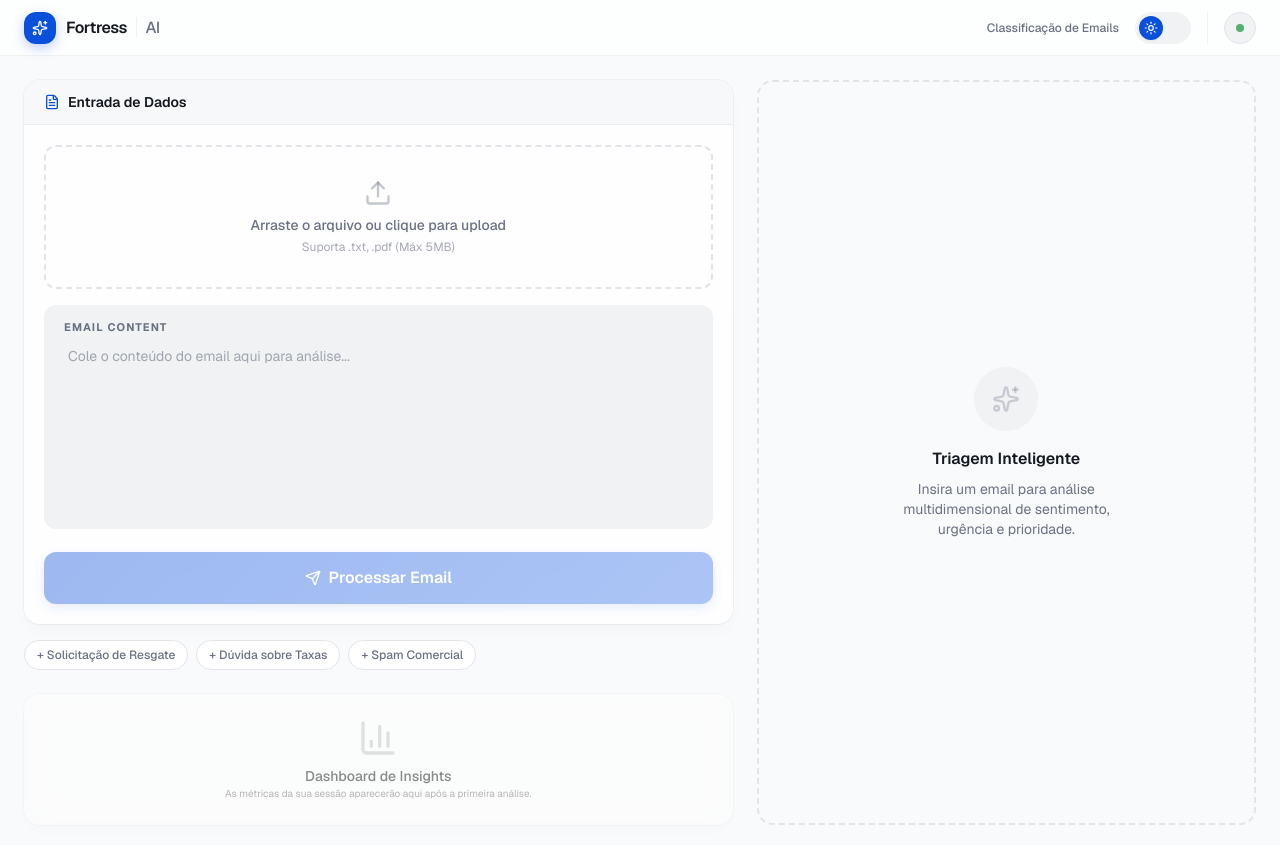
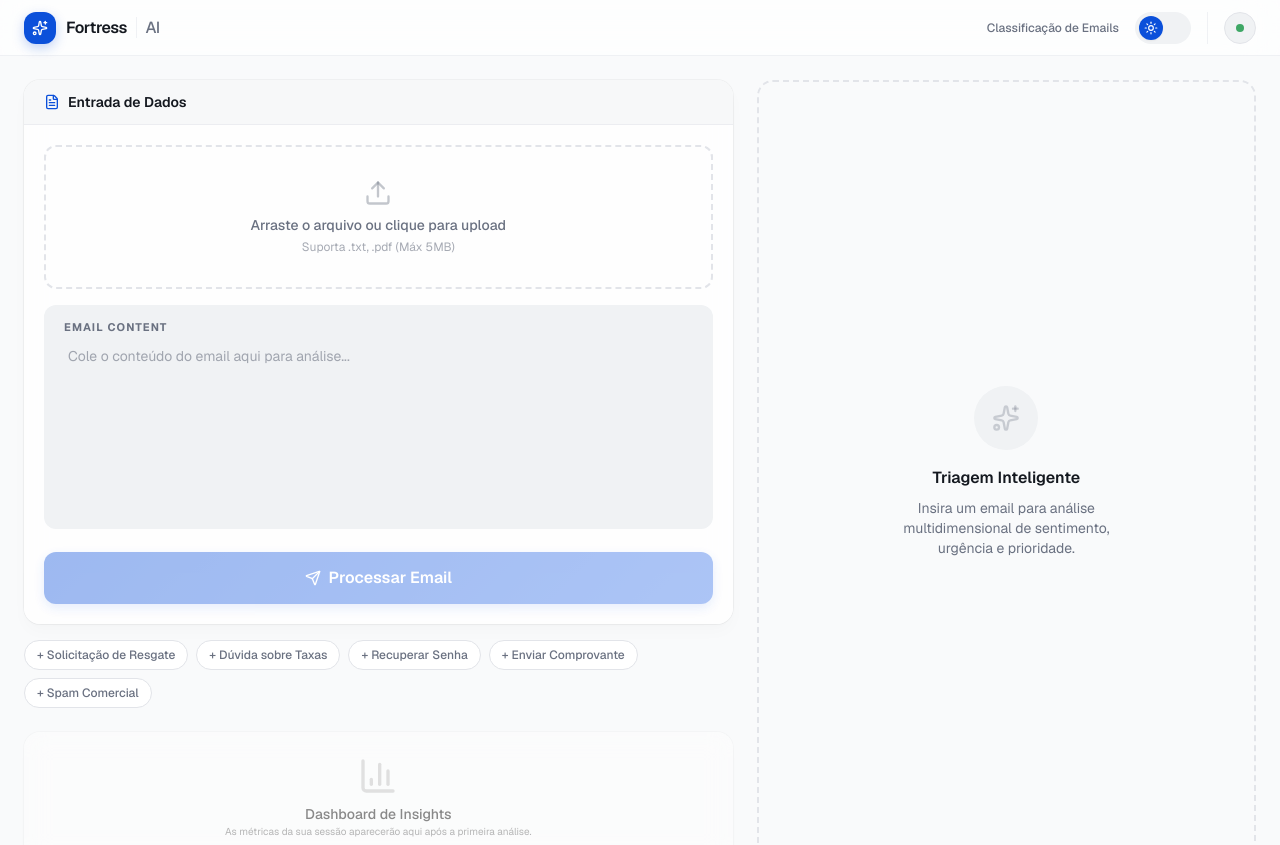
Before and after one commit to thomasleick/email-harmony-web, a Next.js app: page / in a window 1280 px wide. Shown: the top 845 px of the page. Built offline with nearby package versions, Linux system fonts and the light colour scheme.

Commit message:
feat: add 2 missing example buttons to frontend (Senha e Comprovante)

```diff
--- a/src/features/email-analysis/domain/email.constants.ts
+++ b/src/features/email-analysis/domain/email.constants.ts
@@ -8,6 +8,14 @@ export const EXAMPLE_EMAILS = [
     text: 'Bom dia, gostaria de entender melhor a composição das taxas cobradas na minha última operação de câmbio. O extrato indica uma taxa de 1,8% mas no contrato consta 1,5%. Poderiam esclarecer a diferença? Preciso dessa informação para o fechamento contábil do mês.',
   },
   {
+    label: 'Recuperar Senha',
+    text: 'Esqueci minha senha do aplicativo e não consigo realizar o primeiro acesso. Podem me ajudar?',
+  },
+  {
+    label: 'Enviar Comprovante',
+    text: 'Segue em anexo o comprovante da transferência de R$ 200,00 que realizei hoje cedo para minha conta corrente.',
+  },
+  {
     label: 'Spam Comercial',
     text: 'Oferta imperdível! Ganhe até 500% de retorno com nosso novo fundo de investimentos. Clique aqui para saber mais.',
   },
```
